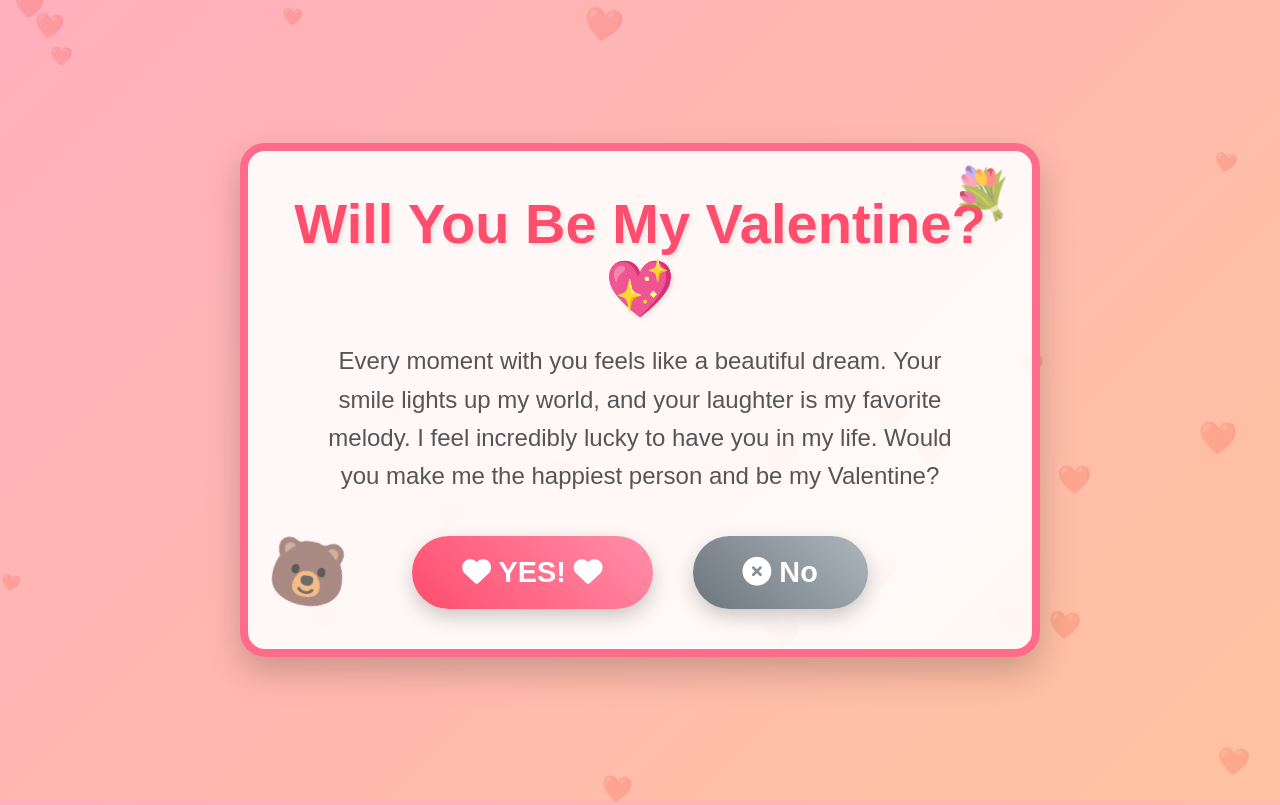
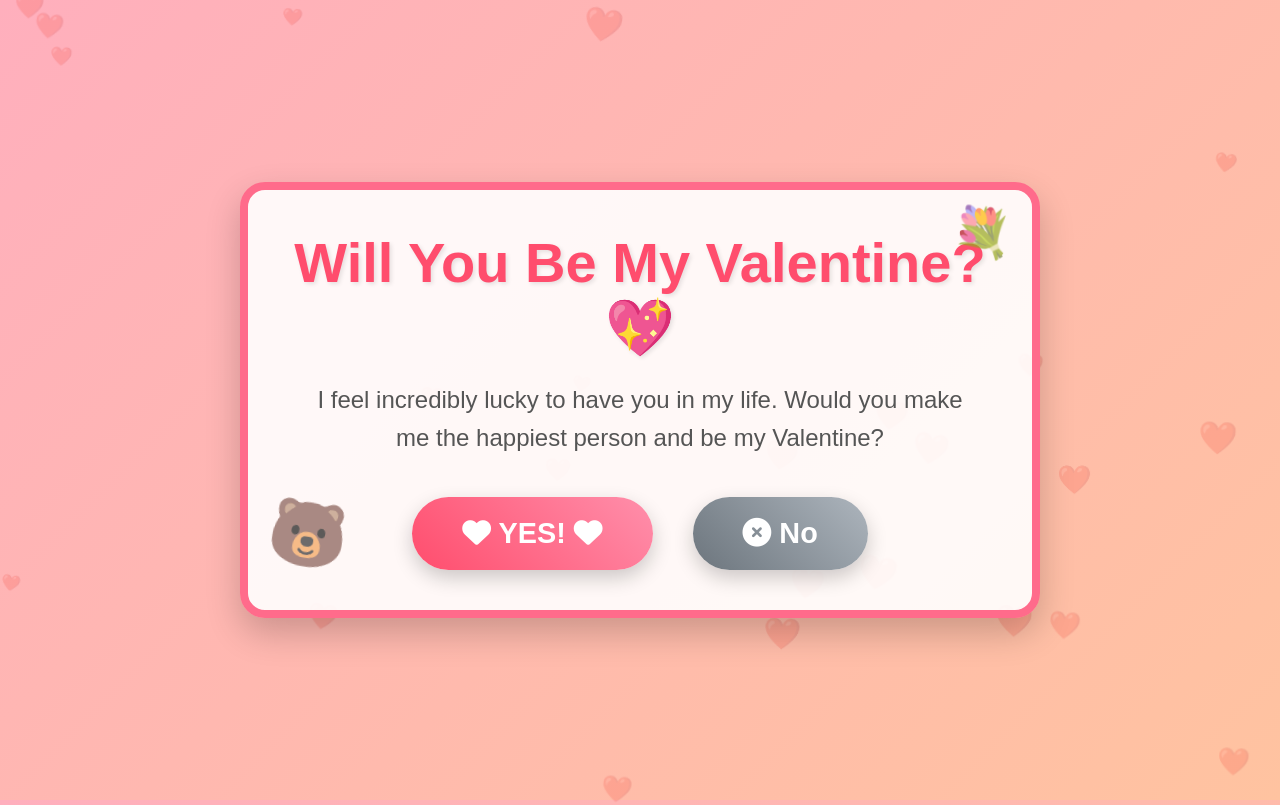
Before and after one commit to nikhilmurmu/valentine-proposal, a plain HTML site: page index.html in a window 1280 px wide. Drawn offline with Linux system fonts and the light colour scheme.

Commit message:
Update index.html

```diff
--- a/index.html
+++ b/index.html
@@ -226,8 +226,6 @@
         <h1>Will You Be My Valentine? 💖</h1>
 
         <p class="message">
-            Every moment with you feels like a beautiful dream.
-            Your smile lights up my world, and your laughter is my favorite melody.
             I feel incredibly lucky to have you in my life.
             Would you make me the happiest person and be my Valentine?
         </p>
```
